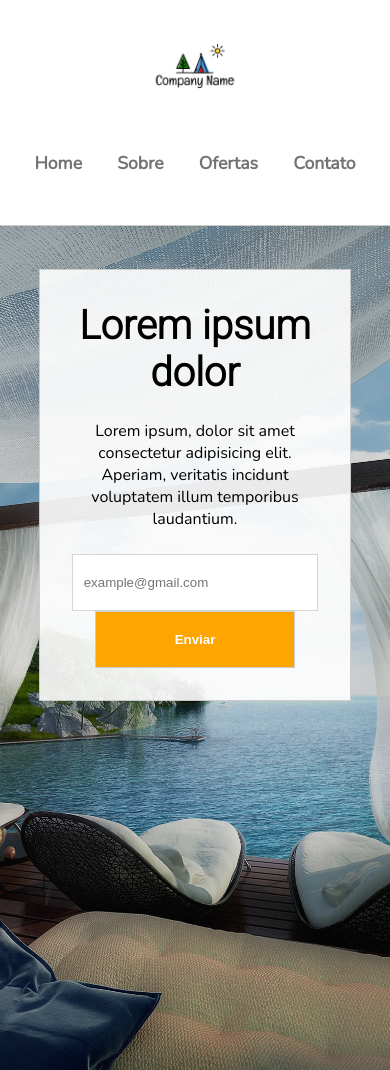
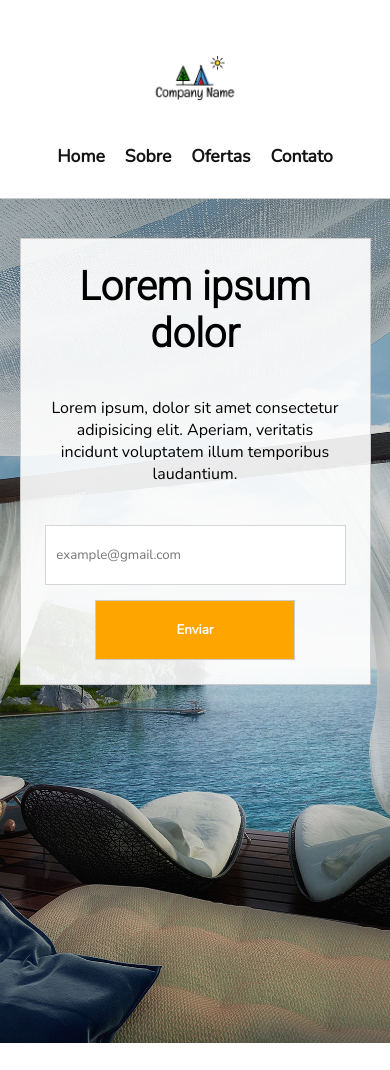
Before and after one commit to sabrina663/site_Hoteis, a plain HTML site: page index.html in a window 390 px wide. Shown: the top 1070 px of the page. Drawn offline with nearby package versions, Linux system fonts and the light colour scheme.

Commit message:
'responsivo'

```diff
--- a/css/styel.css
+++ b/css/styel.css
@@ -2,14 +2,11 @@
     margin:0;
     padding:0;
     box-sizing: border-box;
+    font-family:'Nunito',sans-serif;
 }
 html,body{
     height: 100%;
-}
-body{
-    font-family:'Nunito',sans-serif;
-    margin: 0;
-    width:100%;
+    min-width:300px;
 }
 ul,li{
     list-style: none;
@@ -18,9 +15,9 @@ a{
     text-decoration: none;
 }
 header{
-    padding: 1.1em 1.6em;
     width: 100%;
     border-bottom: 1px solid #ccc;
+    padding:30px 0;
 }
 header section{
     text-align: center;
@@ -29,20 +26,20 @@ section img{
     width: 6.0em;
 }
 nav{
-    padding:1.1em 1.2em;
+    margin-top:12px;
     width:100%;
 }
 nav ul{
     display: flex;
     justify-content: center;
+    width: 100%;
 }
 nav li a{
-    text-align: center;
-    display: block;
-    color:#747373;
-    font-weight:600;
-    padding: 0.8em 1.0em;
+    display: inline-block;
+    color:#141414;
+    font-weight:700 ;
     font-size: 1.1rem;
+    padding: 0 10px;
 }
 nav li a:hover{
     border-bottom:1px solid rgb(216, 215, 215);
@@ -57,29 +54,30 @@ main{
     width: 100%;
 }
 main .home{
-    display: block;
     width: 100%;
     height: 100%;
     background-color: #1414142f;
-    padding: 1.2em 0;
+    padding-top:15px;
 }
+
 .home div{
     margin: 1.5em auto;
     background-color:rgba(255, 255, 255, 0.897);
-    width: 80%;
+    width: 90%;
     text-align: center;
-    padding: 2.0em;
+    padding: 1.5em;
     border: 1px solid rgba(194, 194, 194, 0.8);
 }
-div h1{
+main div h1{
     font-size: 2.5em;
     font-family: 'Roboto',sans-serif;
     font-weight: 800;
 }
-div p{
-    margin: 1.5em 0;
+main div p{
+    padding: 40px 5px;
+    font-weight: 550;
 }
-div section{
+main div section{
     background-color:none;
     display: flex;
     flex-wrap: wrap;
@@ -90,22 +88,21 @@ main section input{
     padding: 1.5em 0.8em;
     width:40.0em;
     border:1px solid #cccc;
-
 }
 section button{
     padding: 1.5em 1.2em;
     width:15.0em;
-    background-color: orange;
+    background-color:orange;
     border: 1px solid #ccc;
     color:#ffff;
     font-weight: 800;
 }
 section button:hover{
-    background-color:rgb(230, 152, 8);
+    background-color:rgb(241, 171, 41);
 }
 .container{
-    margin: 0 auto;
-    padding-top:1.5em;
+    margin:0 auto;
+    margin-top:50px;
     width: 100%;
 }
 .sobre{
@@ -171,7 +168,7 @@ figcaption h3{
 }
 figcaption p{
     font-weight:900;
-    font-size: 1.3em;
+    font-size: 1.5em;
     color:green
 }
 .contato{
@@ -203,11 +200,13 @@ figcaption p{
 footer{
     width:100%;
     padding:1.5em 0;
-    position: absolute;
     text-align: center;
     font-weight:700;
 }
-@media screen and (min-width:800px) {
+@media screen and (max-width:870px) {
+    section button{
+        margin-top: 15px;
+    }
     .contato input{
         width:60%;
         margin-bottom: 2.0em;
--- a/script.js
+++ b/script.js
@@ -2,7 +2,6 @@ let time = 2000; index = 0;
 
 function slide(){
     let imagem = document.querySelectorAll('#carrousel img');maxIndex = imagem.length;
-    console.log(imagem)
     imagem[index].classList.remove('show')
     index ++
     if(index >= maxIndex){
```
Also changed, not shown: imagem/site.png (added).
